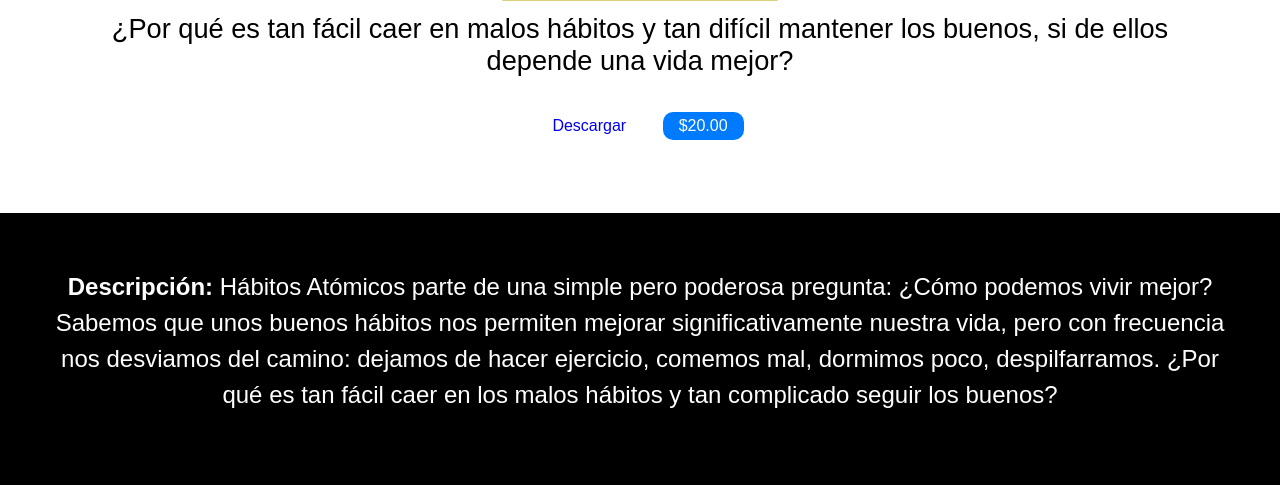
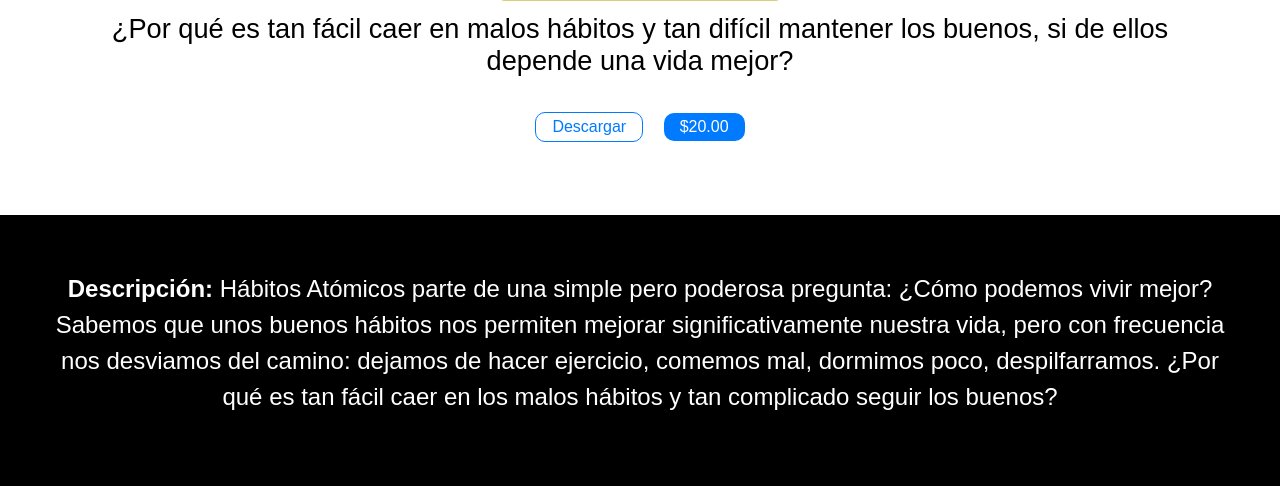
Before and after one commit to victorceronl/vbooks, a Django app: page /vbooks_01/ebook/1/ in a window 1280 px wide. Shown: the part 652-1138 px from the top of the page. Run offline with Django 5.2, Linux system fonts and the light colour scheme; data comes from the database, SQL or seed files in the repository.

Commit message:
Modificación pagina Individual 3

```diff
--- a/v_books/vbooks_01/static/vbooks_01/style.css
+++ b/v_books/vbooks_01/static/vbooks_01/style.css
@@ -86,7 +86,21 @@
   color: white !important;
 }
 
+.pagarLibro{
+    background-color: white;
+    border-color: #007aff;
+    border-width: 0.1rem;
+    border-style: solid;
+    color: #007aff;
+}
 
+.pagarLibroBlack{
+    background-color: black;
+    border-color: #007aff;
+    border-width: 0.1rem;
+    border-style: solid;
+    color: #007aff;
+}
 /* DESTACADOS */
 .ebook-list {
     display: flex;
```
